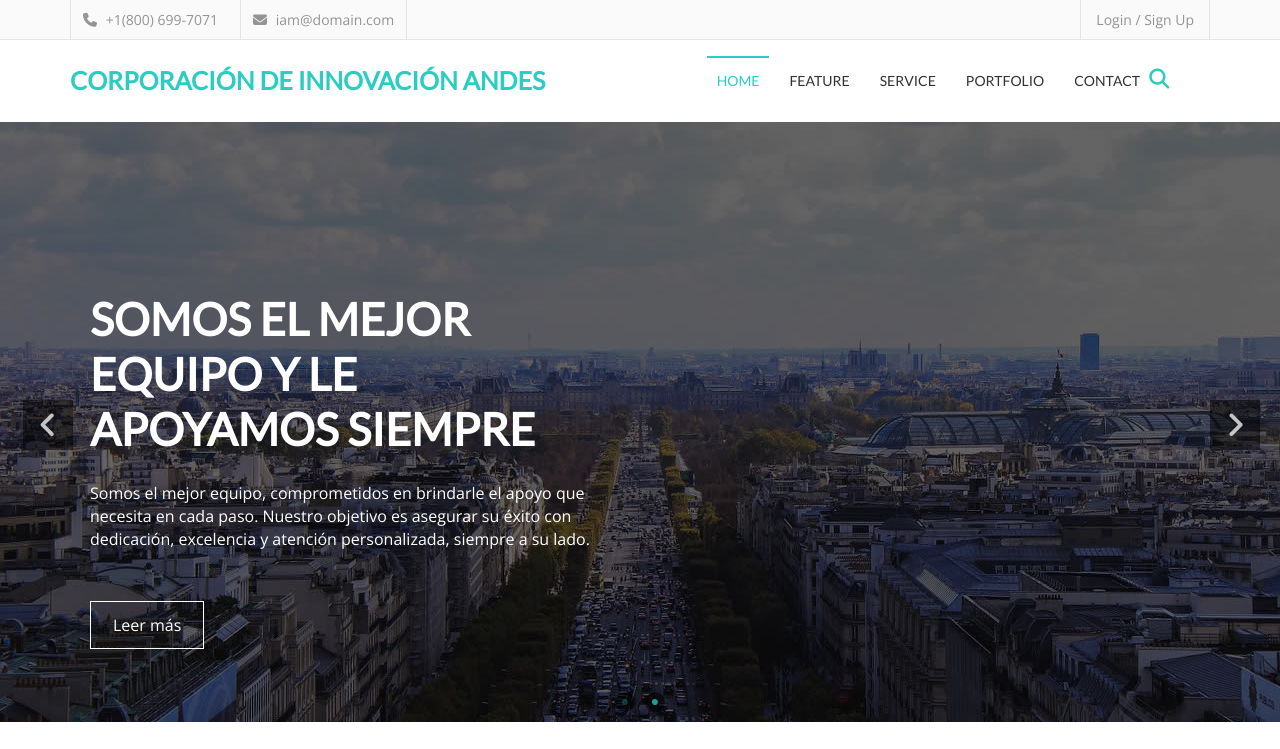
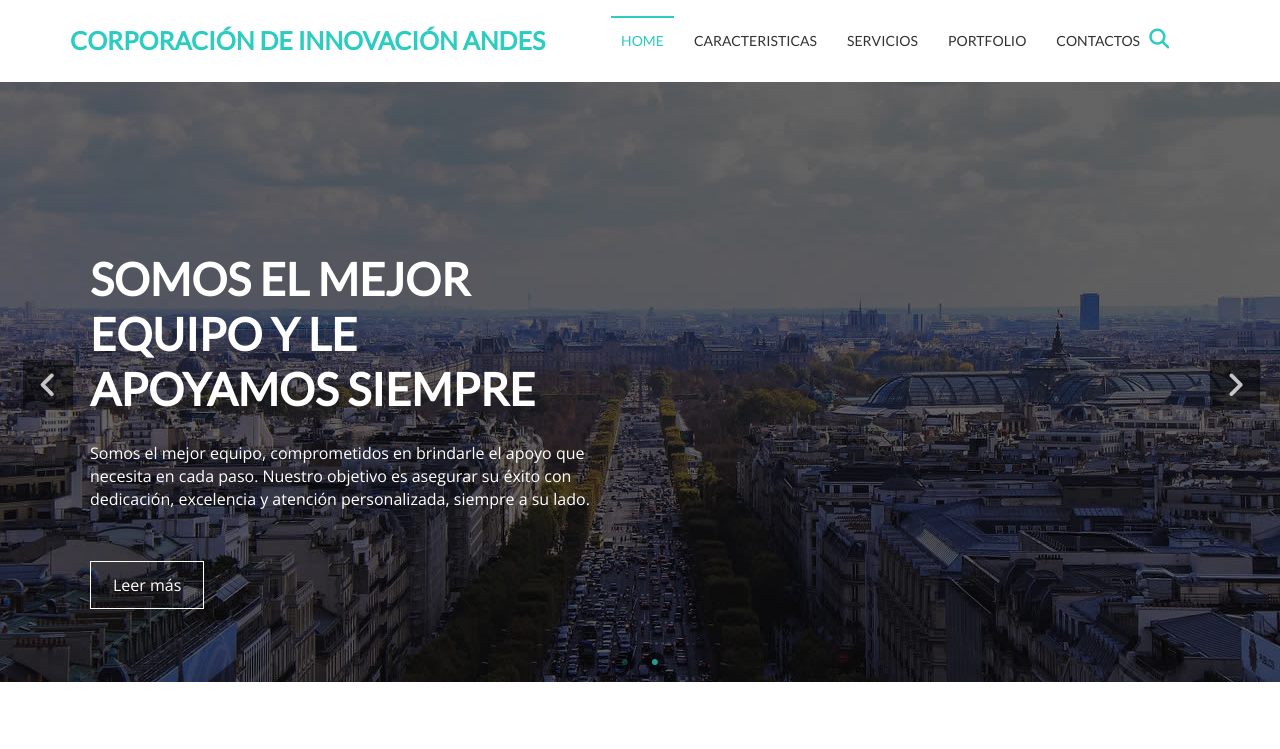
Before and after one commit to Dionisio202/Andes-Innovation-Corporation, a plain HTML site: page index.html in a window 1280 px wide. Shown: the top 749 px of the page. Drawn offline with nearby package versions, Linux system fonts and the light colour scheme; a web font is replaced by a local one.

Commit message:
fnished all

```diff
--- a/index.html
+++ b/index.html
@@ -49,49 +49,9 @@
   <!-- Start header -->
   <header id="header">
     <!-- header top search -->
-    <div class="header-top">
-      <div class="container">
-        <form action="">
-          <div id="search">
-          <input type="text" placeholder="Type your search keyword here and hit Enter..." name="s" id="m_search" style="display: inline-block;">
-          <button type="submit">
-            <i class="fa fa-search"></i>
-          </button>
-        </div>
-        </form>
-      </div>
-    </div>
+
     <!-- header bottom -->
-    <div class="header-bottom">
-      <div class="container">
-        <div class="row">
-          <div class="col-md-6 col-sm-6 col-xs-6">
-            <div class="header-contact">
-              <ul>
-                <li>
-                  <div class="phone">
-                    <i class="fa fa-phone"></i>
-                    +1(800) 699-7071
-                  </div>
-                </li>
-                <li>
-                  <div class="mail">
-                    <i class="fa fa-envelope"></i>
-                    iam@domain.com
-                  </div>
-                </li>
-              </ul>
-            </div>
-          </div>
-          <div class="col-md-6 col-sm-6 col-xs-6">
-            <div class="header-login">
-              <a class="login modal-form" data-target="#login-form" data-toggle="modal" href="#">Login / Sign Up</a>
-            </div>
-          </div>
-        </div>
-      </div>
-    </div>
-  </header>
+
   <!-- End header -->
 
   <!-- Start login modal window -->
@@ -177,11 +137,11 @@
         <div id="navbar" class="navbar-collapse collapse">
           <ul id="top-menu" class="nav navbar-nav navbar-right main-nav">
             <li class="active"><a href="index.html">Home</a></li>
-            <li><a href="feature.html">Feature</a></li>
-            <li><a href="service.html">Service</a></li>
+            <li><a href="feature.html">Caracteristicas</a></li>
+            <li><a href="service.html">Servicios</a></li>
             <li><a href="portfolio.html">Portfolio</a></li>
 
-            <li><a href="contact.html">Contact</a></li>
+            <li><a href="contact.html">Contactos</a></li>
           </ul>
         </div><!--/.nav-collapse -->
         <a href="#" id="search-icon">
```
